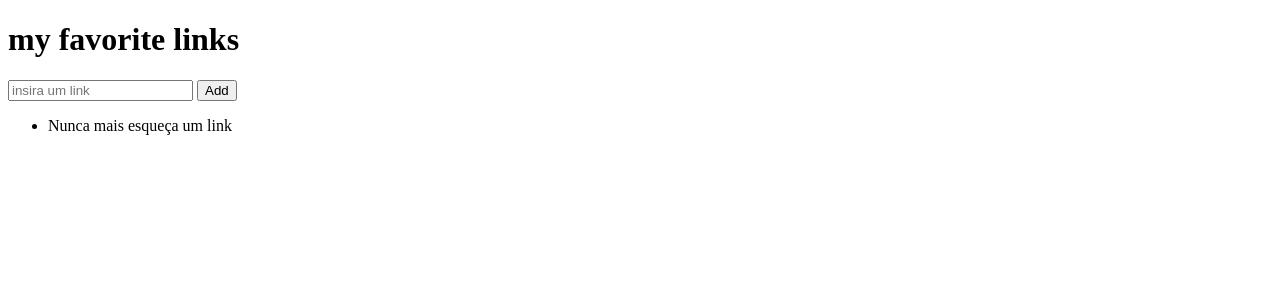
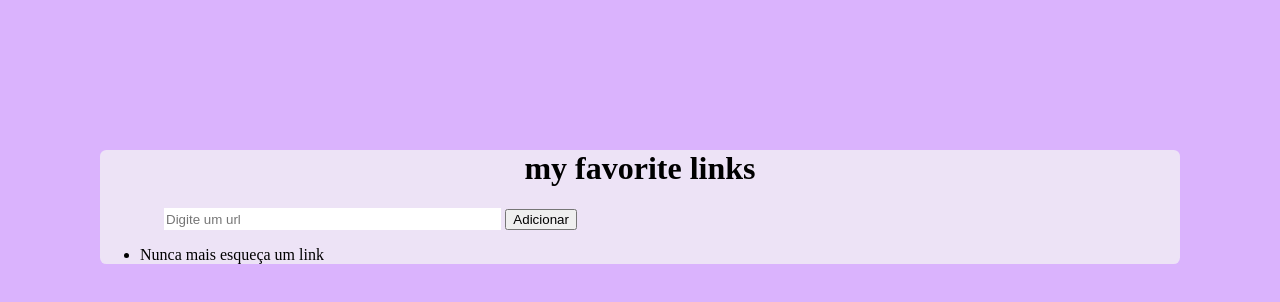
Before and after one commit to TharlisSampaio/atividade-web-academy, a website: page project-favorites/public/index.html in a window 1280 px wide. Drawn offline with Linux system fonts and the light colour scheme.

Commit message:
estilo da pagina

```diff
--- a/project-favorites/public/css/style.css
+++ b/project-favorites/public/css/style.css
@@ -1,4 +1,4 @@
-/* body {
+body {
     background: rgba(197, 136, 253, 0.63);
     margin: 0px;
 }
@@ -19,7 +19,15 @@
     text-align: center;
     font-family: 'Times New Roman', Times, serif;
 }
-#entrada{
+#input{
     display: inline-flex;
     border: none;
-} */
+    height: 20px;
+    width: 25em;
+}
+
+.entrada {
+    align-items: center;
+    align-content: flex-start;
+    margin-left: 4em;
+}
--- a/project-favorites/public/index.html
+++ b/project-favorites/public/index.html
@@ -4,18 +4,18 @@
     <meta charset="UTF-8">
     <meta http-equiv="X-UA-Compatible" content="IE=edge">
     <meta name="viewport" content="width=device-width, initial-scale=1.0">
-    <script src="./public/js/script.js" defer></script>
-    <link rel="stylesheet" href="./css/style.css" />
+    <script src="../public/js/script.js" defer></script>
+    <link rel="stylesheet" href="../public/css/style.css" />
     <title>Document</title>
 </head>
 <body>
     <div class="formulario">
         <h1 id="titulo">my favorite links</h1>
         <div class="entrada">
-            <input id="entrada" placeholder="insira um link">
-            <button class="botao">Add</button>
+            <input type="text" id="input" placeholder="Digite um url">
+            <button type="submit" onclick="addLink()">Adicionar </button>
         </div>
-        <ul>
+        <ul id="ul">
             <li>Nunca mais esqueça um link</li>
         </ul>
     </div>
--- a/project-favorites/public/js/script.js
+++ b/project-favorites/public/js/script.js
@@ -8,5 +8,6 @@ function addLink(){
     li.innerText = input.value
     console.log(li)
     ul.appendChild(li)
+    console.log(ul)
 
 }
```
